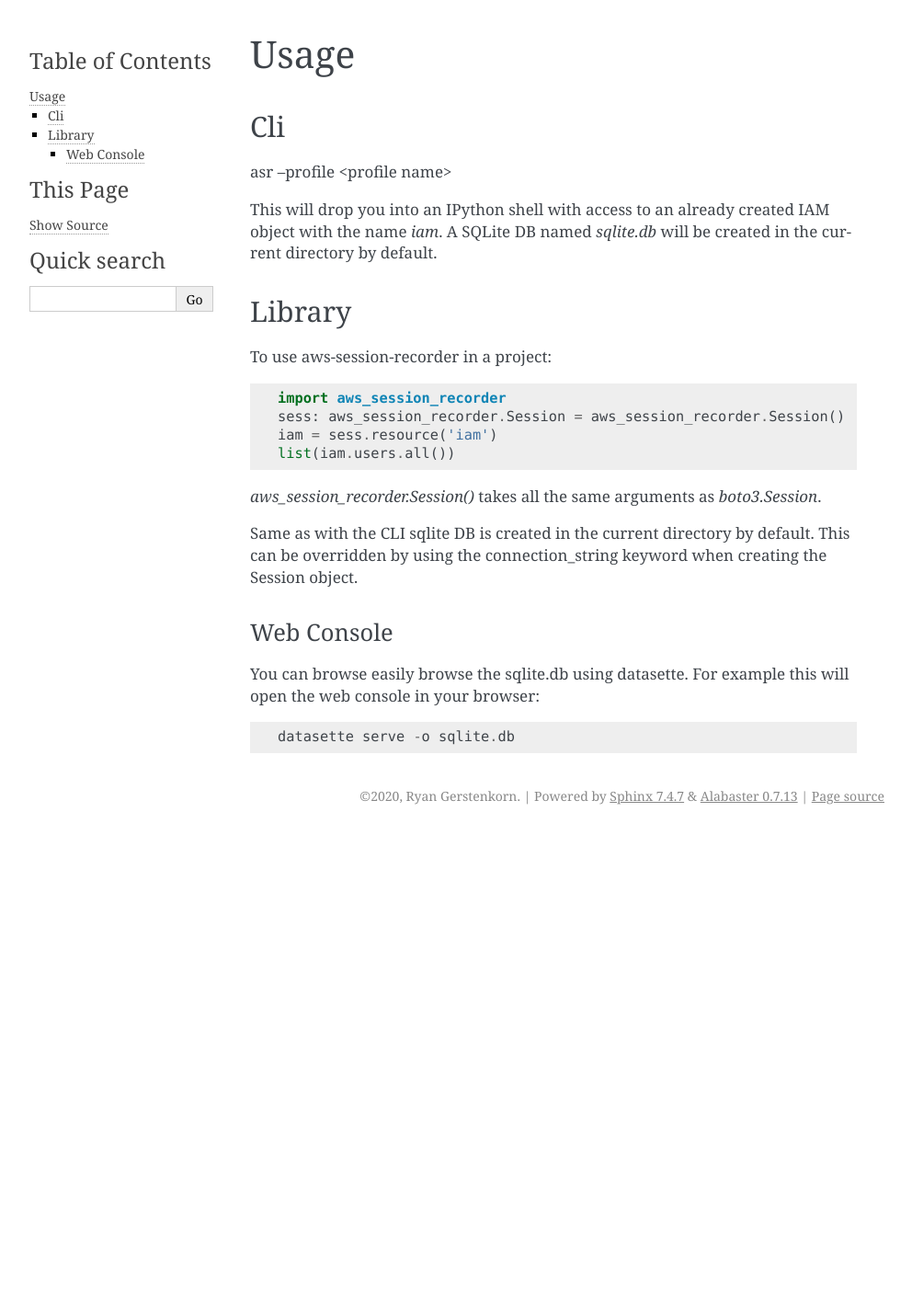
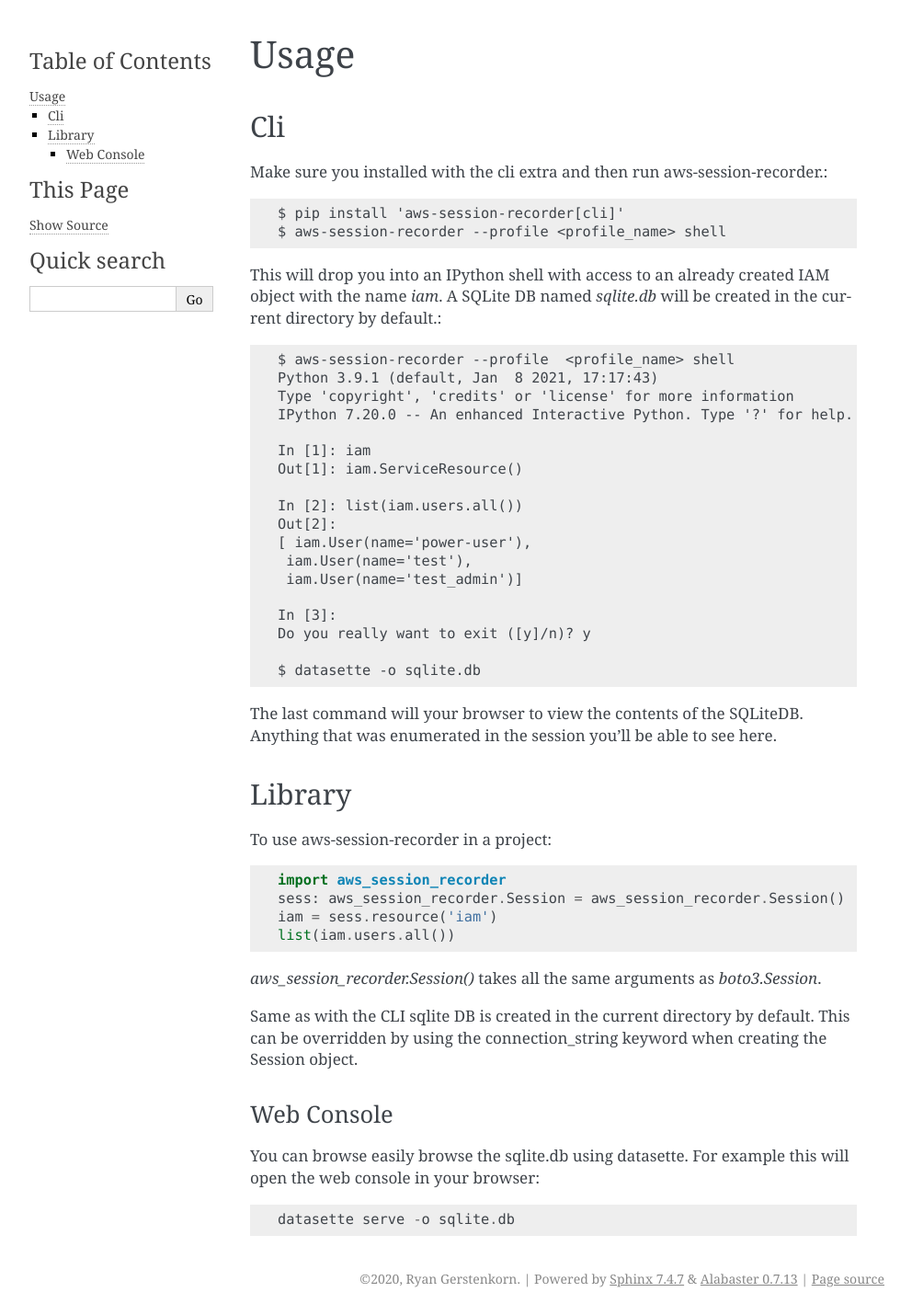
Before and after one commit to RyanJarv/aws_session_recorder, a Sphinx documentation site: the page built from docs/usage.rst, in a window 1280 px wide. Shown: the whole page at 92% size, without its empty margins (148-1140 px from the left). Built offline with Sphinx 7.4.7, drawn with Linux system fonts in a browser that asks for light colours; the version number is read from the project's files by our own code; before the commit the page ends 905 px from its top, so only the background shows below that.

Commit message:
Fix cli install

```diff
--- a/docs/usage.rst
+++ b/docs/usage.rst
@@ -6,10 +6,33 @@ ___
 Cli
 ___
 
-asr --profile <profile name>
+Make sure you installed with the cli extra and then run aws-session-recorder.::
 
-This will drop you into an IPython shell with access to an already created IAM object with the name `iam`. A SQLite DB named `sqlite.db` will be created in the current directory by default.
+	$ pip install 'aws-session-recorder[cli]'
+	$ aws-session-recorder --profile <profile_name> shell
 
+This will drop you into an IPython shell with access to an already created IAM object with the name `iam`. A SQLite DB named `sqlite.db` will be created in the current directory by default.::
+
+	$ aws-session-recorder --profile  <profile_name> shell
+	Python 3.9.1 (default, Jan  8 2021, 17:17:43)
+	Type 'copyright', 'credits' or 'license' for more information
+	IPython 7.20.0 -- An enhanced Interactive Python. Type '?' for help.
+
+	In [1]: iam
+	Out[1]: iam.ServiceResource()
+
+	In [2]: list(iam.users.all())
+	Out[2]:
+	[ iam.User(name='power-user'),
+	 iam.User(name='test'),
+	 iam.User(name='test_admin')]
+
+	In [3]:
+	Do you really want to exit ([y]/n)? y
+
+	$ datasette -o sqlite.db
+
+The last command will your browser to view the contents of the SQLiteDB. Anything that was enumerated in the session you'll be able to see here.
 
 _______
 Library
--- a/pyproject.toml
+++ b/pyproject.toml
@@ -1,6 +1,6 @@
 [tool.poetry]
 name = "aws_session_recorder"
-version = "0.2.1"
+version = "0.2.2"
 description = "AWS session that records discovered resources to a database"
 authors = ["Ryan Gerstenkorn <ryan.gerstenkorn@rhinosecuritylabs.com>"]
 license = "BSD"
@@ -9,7 +9,7 @@ homepage = "https://aws-session-recorder.readthedocs.io/en/latest/"
 readme = 'README.rst'
 
 [tool.poetry.scripts]
-asr = "aws_session_recorder.main:app"
+aws-session-recorder = "aws_session_recorder.main:app"
 
 [tool.poetry.dependencies]
 python = "^3.7"
```
